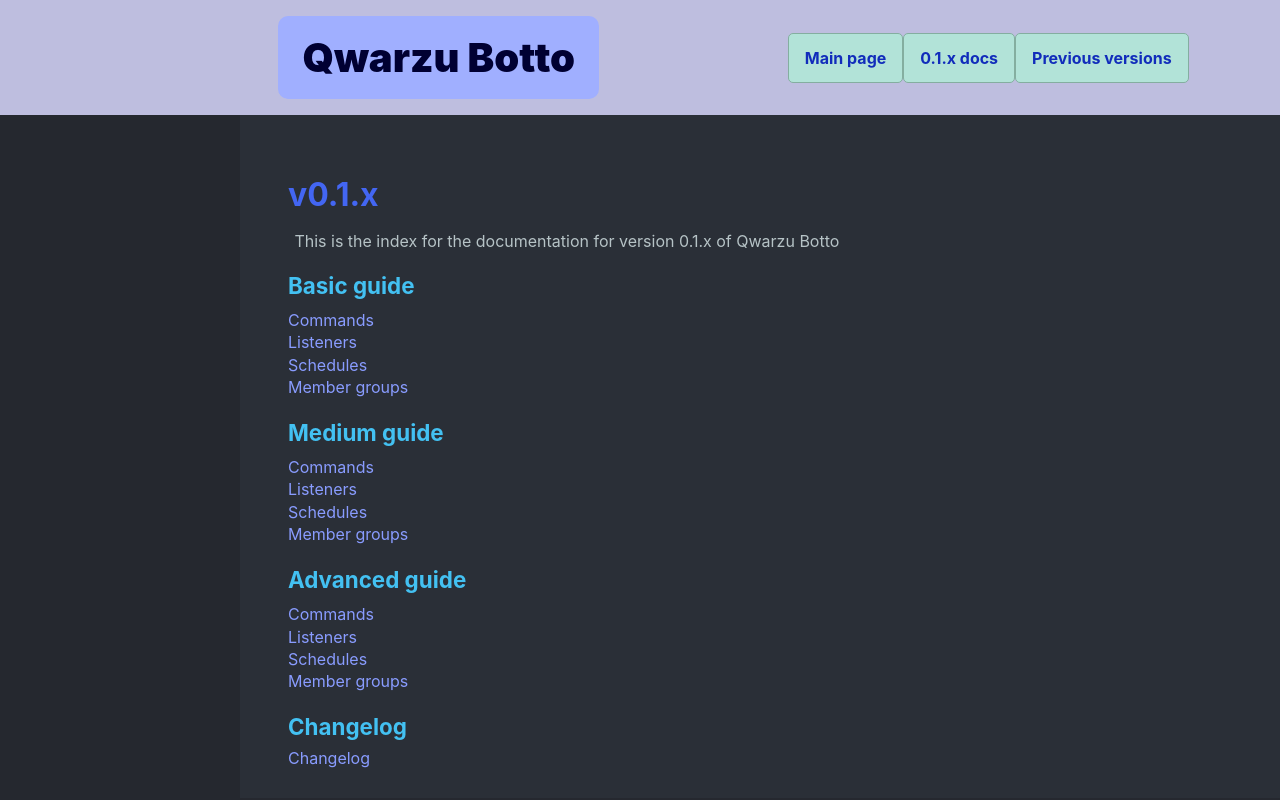
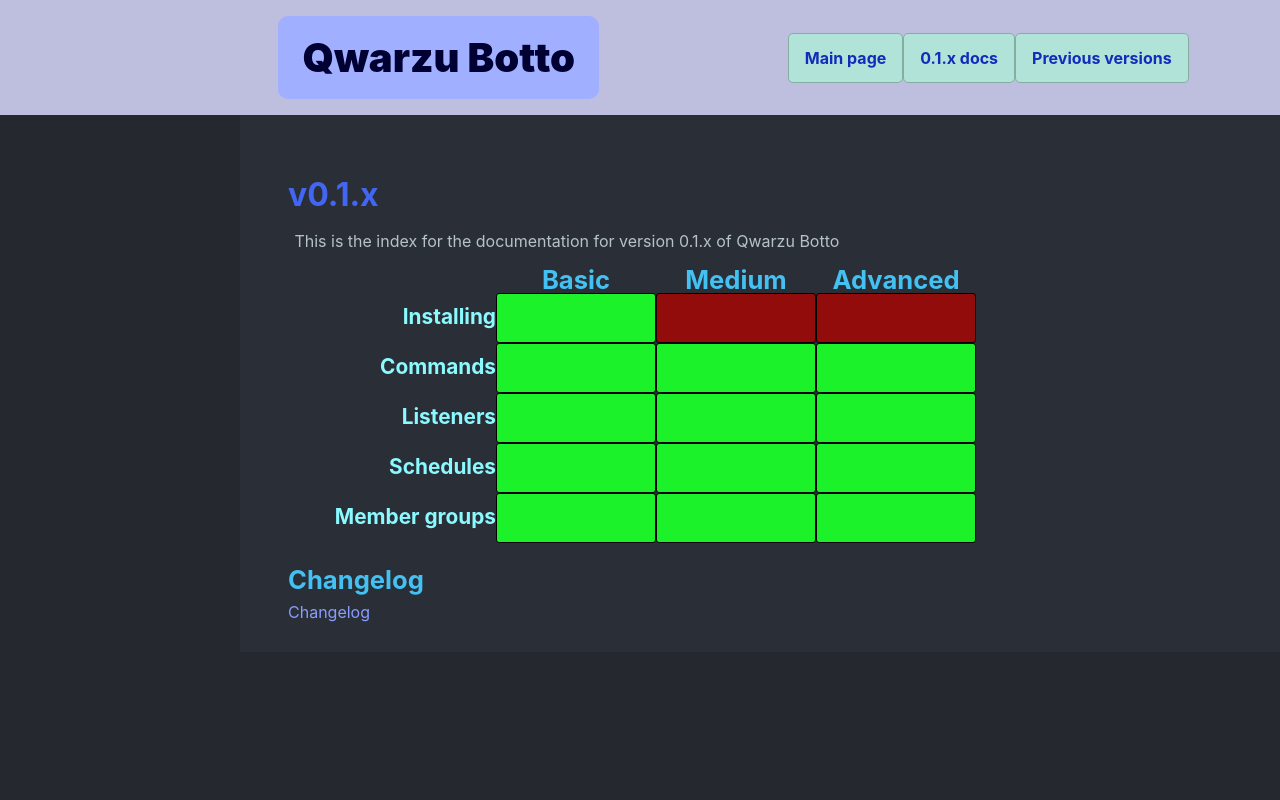
Before and after one commit to DeltaWither/Qwarzu-botto, a Next.js app: page /versions/0.1.x/contents in a window 1280 px wide. Built offline with nearby package versions, Linux system fonts and the light colour scheme.

Commit message:
Turned basic, medium and advanced guides links into table

```diff
--- /dev/null
+++ b/components/guideGrid/GuideGrid.jsx
@@ -0,0 +1,43 @@
+import styles from "./GuideGrid.module.css";
+
+function GuideGridRow(props) {
+    const levels = ["basic", "medium", "advanced"];
+
+    const row = levels.map((level) => {
+        const url = `${level}/${props.guideItem}`;
+
+        if (props.exists[level]) {
+            return <a href={url} className={styles.exists}></a>;
+        } else {
+            return <a className={styles.notExists}></a>;
+        }
+    });
+
+    let displayGuideItem = props.guideItem[0].toUpperCase() + props.guideItem.slice(1);
+    displayGuideItem = displayGuideItem.replace("_", " ");
+
+    return (
+        <>
+          <h4>
+            {displayGuideItem}
+          </h4>
+          {row}
+        </>
+    );
+}
+
+export default function GuideGrid(props) {
+    const grid = props.links.map((guideItem) => {
+        return <GuideGridRow guideItem={guideItem} exists={props.exists[guideItem]}/>;
+    });
+
+    return (
+        <div className={styles.grid}>
+          <div></div>
+          <h3>Basic</h3>
+          <h3>Medium</h3>
+          <h3>Advanced</h3>
+          {grid}
+        </div>
+    );
+}
--- /dev/null
+++ b/components/guideGrid/GuideGrid.module.css
@@ -0,0 +1,33 @@
+.grid {
+    display: grid;
+    grid-template-columns: 25% 10rem 10rem 10rem;
+}
+
+.grid * {
+    margin: 0;
+    align-self: center;
+}
+
+.grid h3 {
+    justify-self: center;
+}
+
+.grid h4 {
+    justify-self: right;
+}
+
+.grid a {
+    padding: 1.5rem 0 1.5rem 0;
+    border-style: solid;
+    border-color: #000000;
+    border-width: 1px;
+    border-radius: 3px;
+}
+
+a.exists {
+    background-color: #1bf229;
+}
+
+a.notExists {
+    background-color: #930c0c;
+}
--- a/pages/styles/globals.css
+++ b/pages/styles/globals.css
@@ -48,8 +48,13 @@ h2 {
 h3 {
     margin-top: 1.5rem;
     margin-bottom: 0.7rem;
-    font-size: 1.4rem;
+    font-size: 1.6rem;
     color: #43c1f2;
+}
+
+h4 {
+    font-size: 1.3rem;
+    color: #8bfaff;
 }
 
 p, li {
--- a/pages/versions/0.1.x/contents.jsx
+++ b/pages/versions/0.1.x/contents.jsx
@@ -1,33 +1,18 @@
+import GuideGrid from "../../../components/guideGrid/GuideGrid.jsx";
+
 export default function v0_1_x_index() {
+    const links = ["installing", "commands", "listeners", "schedules", "member_groups"];
+    const exists = {"installing": {"basic": true, "medium": false, "advanced": false},
+                    "commands": {"basic": true, "medium": true, "advanced": true},
+                    "listeners": {"basic": true, "medium": true, "advanced": true},
+                    "schedules": {"basic": true, "medium": true, "advanced": true},
+                    "member_groups": {"basic": true, "medium": true, "advanced": true}};
     return (
         <div className="container">
           <h2>v0.1.x</h2>
-          <p>This is the index for the documentation for version 0.1.x of
-            Qwarzu Botto</p>
+          <p>This is the index for the documentation for version 0.1.x of Qwarzu Botto</p>
 
-          <h3>Basic guide</h3>
-          <div className="linklist">
-            <a href="basic/commands">Commands</a>
-            <a href="basic/listeners">Listeners</a>
-            <a href="basic/schedules">Schedules</a>
-            <a href="basic/member_groups">Member groups</a>
-          </div>
-
-          <h3>Medium guide</h3>
-          <div className="linklist">
-            <a href="medium/commands">Commands</a>
-            <a href="medium/listeners">Listeners</a>
-            <a href="medium/schedules">Schedules</a>
-            <a href="medium/member_groups">Member groups</a>
-          </div>
-
-          <h3>Advanced guide</h3>
-          <div className="linklist">
-            <a href="advanced/commands">Commands</a>
-            <a href="advanced/listeners">Listeners</a>
-            <a href="advanced/schedules">Schedules</a>
-            <a href="advanced/member_groups">Member groups</a>
-          </div>
+          <GuideGrid links={links} exists={exists}/>
 
           <h3>Changelog</h3>
           <a href="changelog">Changelog</a>
```
